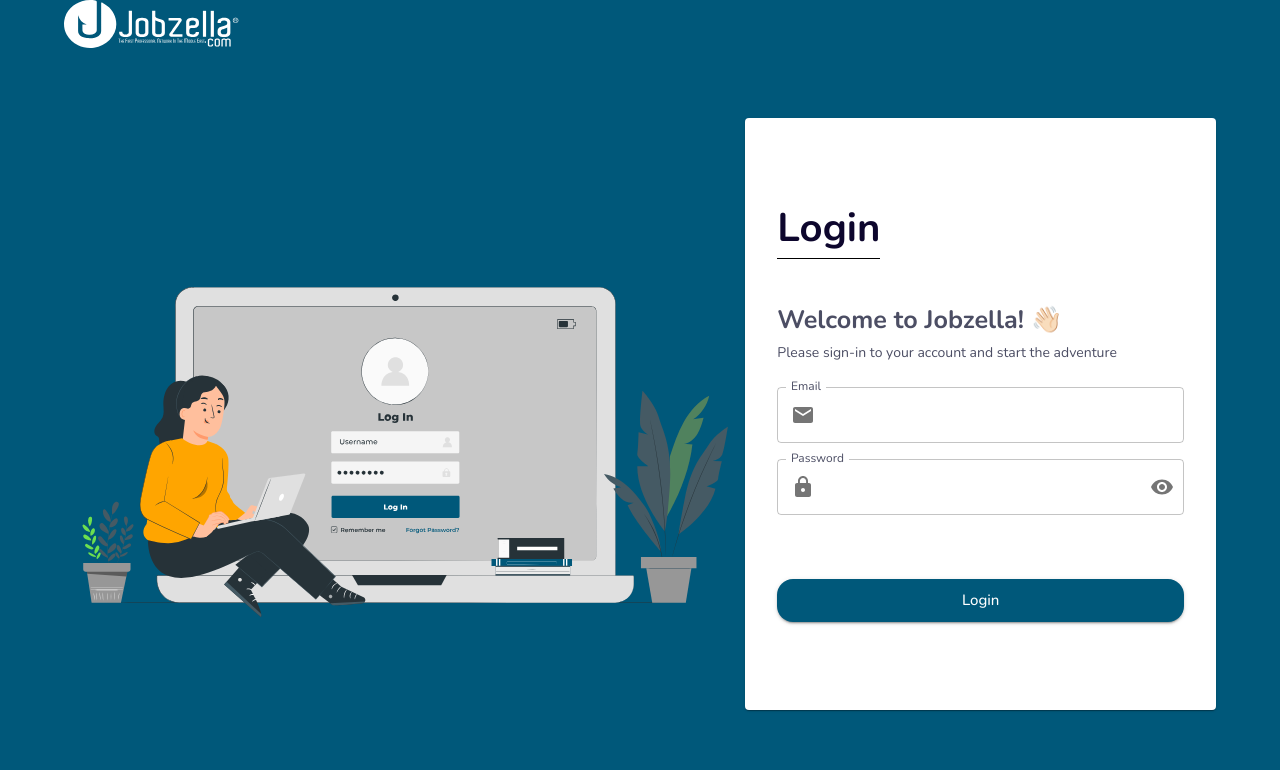
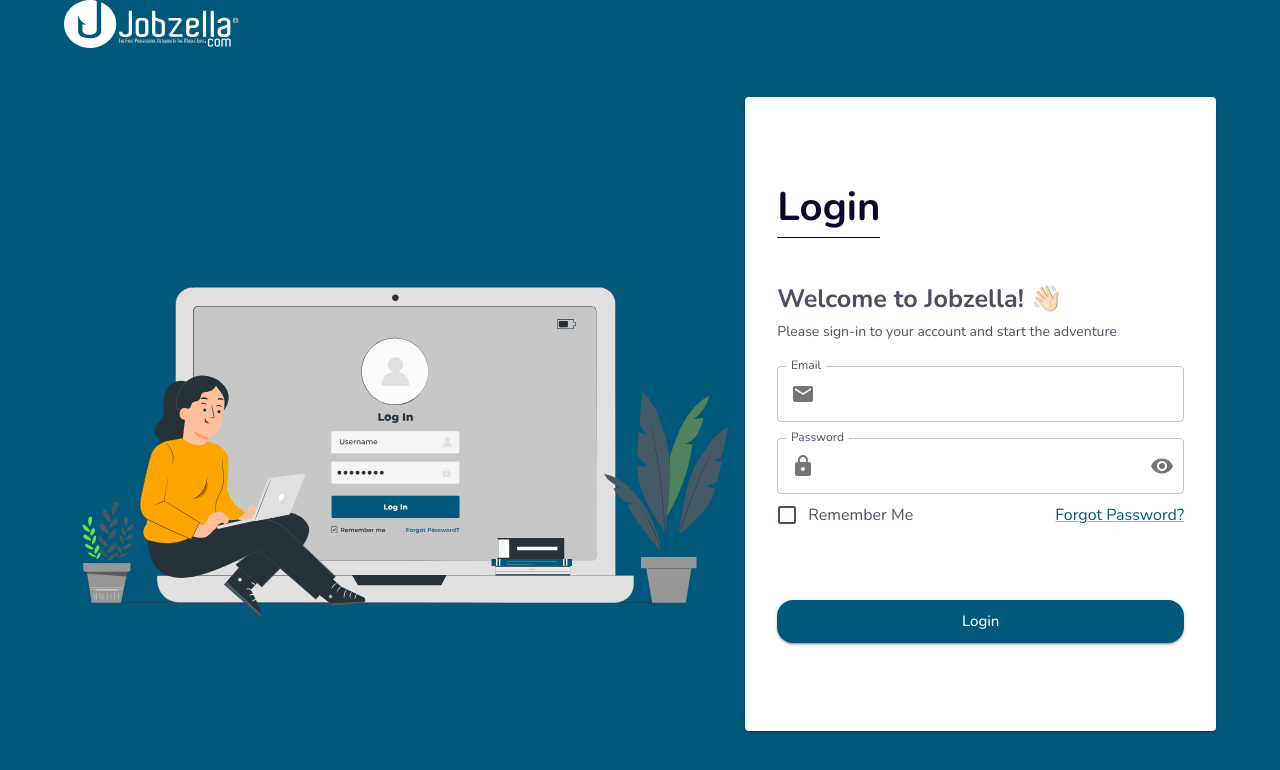
Before and after one commit to AhmedEid3/jobzella-app, a Next.js app: page /login in a window 1280 px wide. Shown: the top 770 px of the page. Built offline with nearby package versions, Linux system fonts and the light colour scheme.

Commit message:
Add remember password & forgot password to LoginForm

```diff
--- a/app/login/components/LoginForm.tsx
+++ b/app/login/components/LoginForm.tsx
@@ -1,22 +1,33 @@
 'use client';
 
 import { useState } from 'react';
+import Link from 'next/link';
 import { Lock, Mail, Visibility, VisibilityOff } from '@mui/icons-material';
 import {
   Box,
   Button,
   Card,
   CardContent,
+  Checkbox,
   FormControl,
+  FormControlLabel,
   IconButton,
   InputAdornment,
   InputLabel,
+  Link as MuiLink,
   OutlinedInput,
   Typography,
 } from '@mui/material';
 
 const LoginForm = () => {
+  const [rememberPassword, setRememberPAssword] = useState(false);
   const [showPassword, setShowPassword] = useState(false);
+
+  const handleChangeRememberPassword = (
+    event: React.ChangeEvent<HTMLInputElement>
+  ) => {
+    setRememberPAssword(event.target.checked);
+  };
 
   const handleClickShowPassword = () => setShowPassword((show) => !show);
 
@@ -112,6 +123,31 @@
               />
             </FormControl>
 
+            <Box
+              sx={{
+                display: 'flex',
+                justifyContent: 'space-between',
+                flexWrap: 'wrap',
+                alignItems: 'center',
+              }}
+            >
+              <FormControlLabel
+                control={
+                  <Checkbox
+                    checked={rememberPassword}
+                    onChange={handleChangeRememberPassword}
+                    inputProps={{ 'aria-label': 'remember password' }}
+                  />
+                }
+                label="Remember Me"
+                sx={{ color: 'text.secondary' }}
+              />
+
+              <MuiLink align="right" component={Link} href={'/forgot-password'}>
+                Forgot Password?
+              </MuiLink>
+            </Box>
+
             <Button
               type="submit"
               size={'large'}
```
